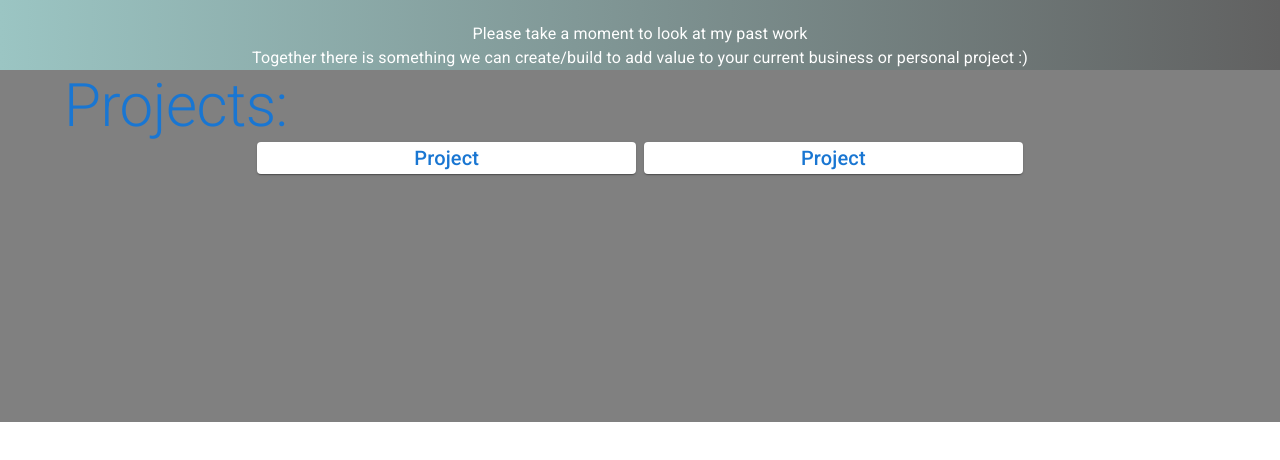
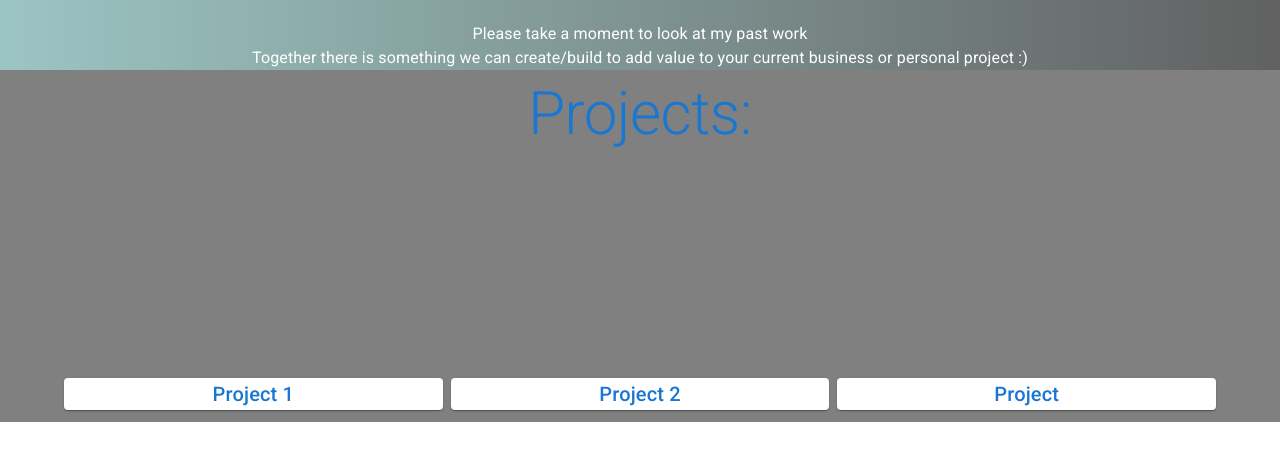
Before and after one commit to YugenFox/kaleb-day-portfolio-react, a React (Create React App) app: page / in a window 1280 px wide. Shown: the part 378-838 px from the top of the page. Before the commit the page ends 800 px from the top, so only its background shows below. Built offline with nearby package versions, Linux system fonts and the light colour scheme.

Commit message:
Added Project component to Projects

```diff
--- a/src/Components/Project.js
+++ b/src/Components/Project.js
@@ -0,0 +1,24 @@
+import Typography from "@mui/material/Typography";
+import Grid from "@mui/material/Grid";
+import Box from "@mui/material/Box";
+import Paper from "@mui/material/Paper";
+
+const Project = ({title}) => {
+  return (
+    <Grid item xs={4}>
+      <Paper>
+        <Box
+          sx={{
+            display: "flex",
+            justifyContent: "center",
+          }}
+        >
+          <Typography variant="h6" color="primary">
+            {title}
+          </Typography>
+        </Box>
+      </Paper>
+    </Grid>
+  );
+};
+export default Project;
--- a/src/Components/Projects.js
+++ b/src/Components/Projects.js
@@ -3,13 +3,14 @@ import Typography from "@mui/material/Typography";
 import Grid from "@mui/material/Grid";
 import Box from "@mui/material/Box";
 import Paper from "@mui/material/Paper";
+import Project from "./Project";
 
 const Projects = () => {
   return (
     <>
       <Container maxWidth="lg">
-        <Typography variant="h2" color="primary">
-          Projects:
+        <Typography variant="h2" color="primary" >
+          <Box sx={{ textAlign: 'center', m: 1 }}>Projects:</Box>
         </Typography>
         <Grid
           container
@@ -19,21 +20,14 @@ const Projects = () => {
           alignItems="center"
           alignContent="center"
           wrap="wrap"
+          height={480}
         >
-          <Grid item xs={4}>
-            <Paper>
-              <Box
-                sx={{
-                  display: "flex",
-                  justifyContent: "center",
-                }}
-              >
-                <Typography variant="h6" color="primary">
-                  Project
-                </Typography>
-              </Box>
-            </Paper>
-          </Grid>
+          <Project
+          title='Project 1'
+          />
+          <Project
+          title='Project 2'
+          />
           <Grid item xs={4}>
             <Paper>
               <Box
```
